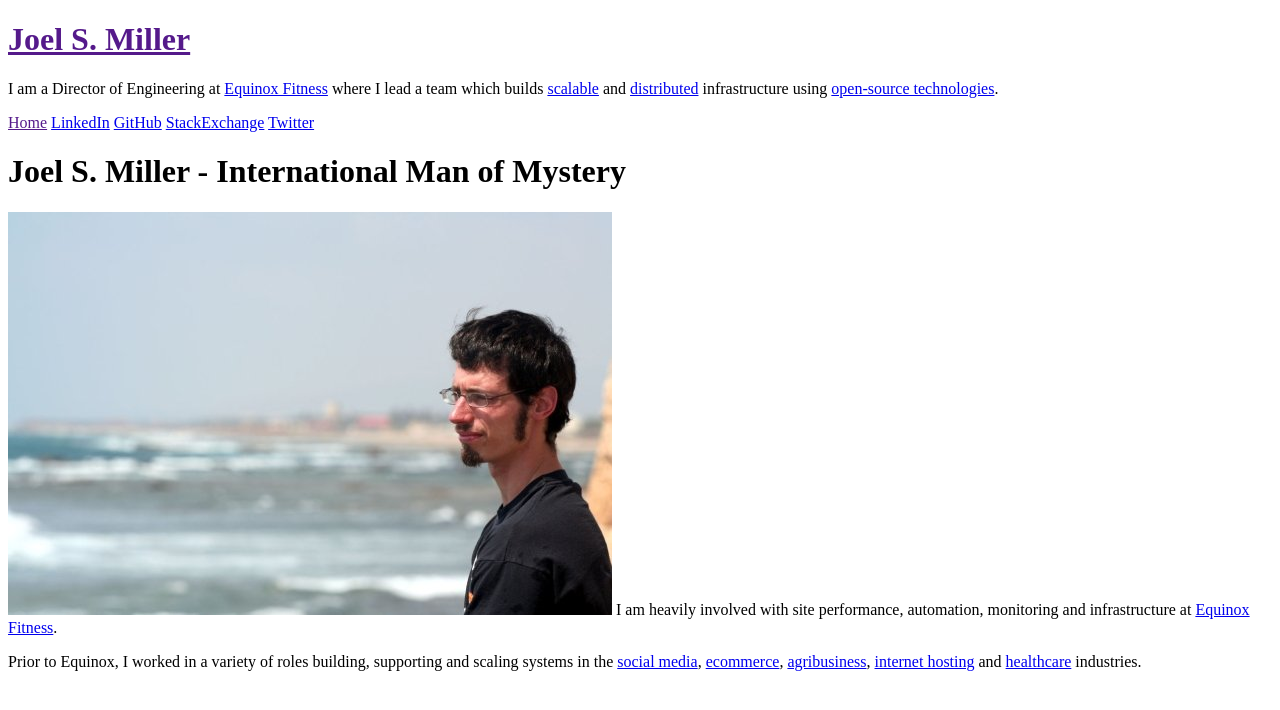
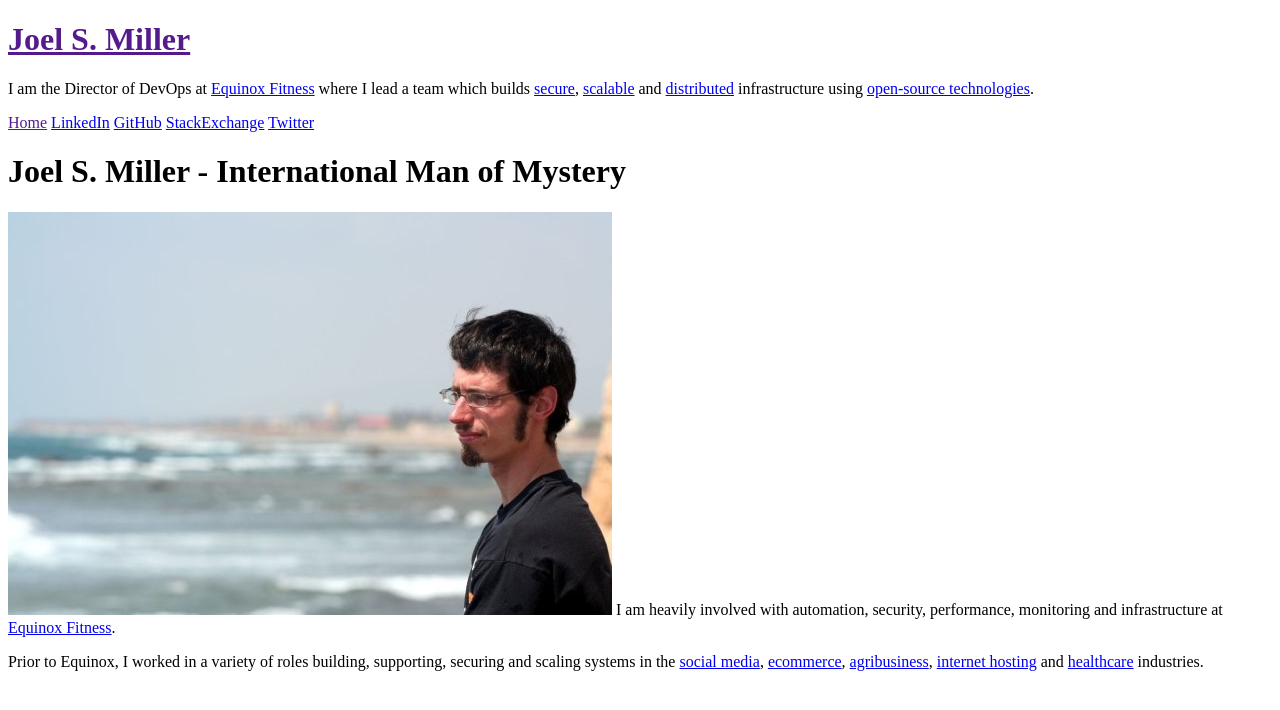
Before and after one commit to esquireofoz/esquireofoz.github.io, a Jekyll site: the page built from _posts/2015-10-04-about.md, in a window 1280 px wide. Shown: the top 710 px of the page. Built offline with Jekyll 4.4.1, drawn with Linux system fonts in a browser that asks for light colours; nearby versions of some CDN libraries.

Commit message:
update resume description

```diff
--- a/_config.yml
+++ b/_config.yml
@@ -17,7 +17,7 @@
 # Setup
 title:            Joel S. Miller
 tagline:          'Amassed Ramblings'
-description:      'I am a Director of Engineering at <a href="https://www.equinox.com" target="_blank">Equinox Fitness</a> where I lead a team which builds <a href="https://en.wikipedia.org/wiki/Scalability" target="_blank">scalable</a> and <a href="https://en.wikipedia.org/wiki/Distributed_computing" target="_blank">distributed</a> infrastructure using <a href="https://en.wikipedia.org/wiki/List_of_free_and_open-source_software_packages" target="_blank">open-source technologies</a>.'
+description:      'I am the Director of DevOps at <a href="https://www.equinox.com" target="_blank">Equinox Fitness</a> where I lead a team which builds <a href="https://en.wikipedia.org/wiki/Security_engineering" target="_blank">secure</a>, <a href="https://en.wikipedia.org/wiki/Scalability" target="_blank">scalable</a> and <a href="https://en.wikipedia.org/wiki/Distributed_computing" target="_blank">distributed</a> infrastructure using <a href="https://en.wikipedia.org/wiki/List_of_free_and_open-source_software_packages" target="_blank">open-source technologies</a>.'
 
 url:              http://www.joelsmiller.com
 baseurl:          /
--- a/_posts/2015-10-04-about.md
+++ b/_posts/2015-10-04-about.md
@@ -4,6 +4,6 @@
 ---
 
 ![Gazing at the Mediterranean from Acre, Israel](http://www.joelsmiller.com/assets/images/jsm_acre.jpg)
-I am heavily involved with site performance, automation, monitoring and infrastructure at [Equinox Fitness](https://www.equinox.com).
+I am heavily involved with automation, security, performance, monitoring and infrastructure at [Equinox Fitness](https://www.equinox.com).
 
-Prior to Equinox, I worked in a variety of roles building, supporting and scaling systems in the [social media](https://www.tumblr.com), [ecommerce](http://www.ideel.com), [agribusiness](http://www.bunge.com/), [internet hosting](http://www.contegix.com/) and [healthcare](https://twitter.com/cerner) industries.
+Prior to Equinox, I worked in a variety of roles building, supporting, securing and scaling systems in the [social media](https://www.tumblr.com), [ecommerce](http://www.ideel.com), [agribusiness](http://www.bunge.com/), [internet hosting](http://www.contegix.com/) and [healthcare](https://twitter.com/cerner) industries.
```
